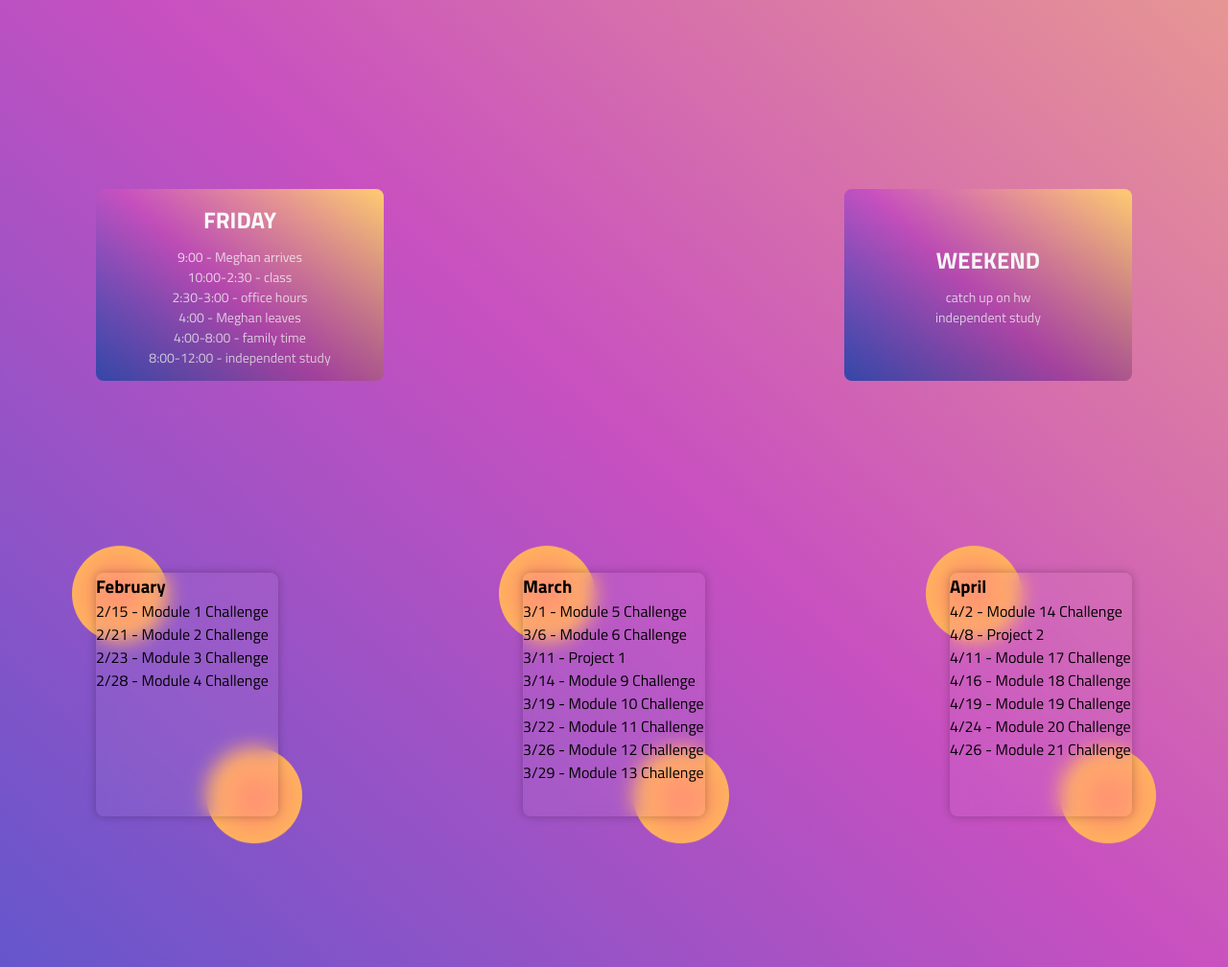
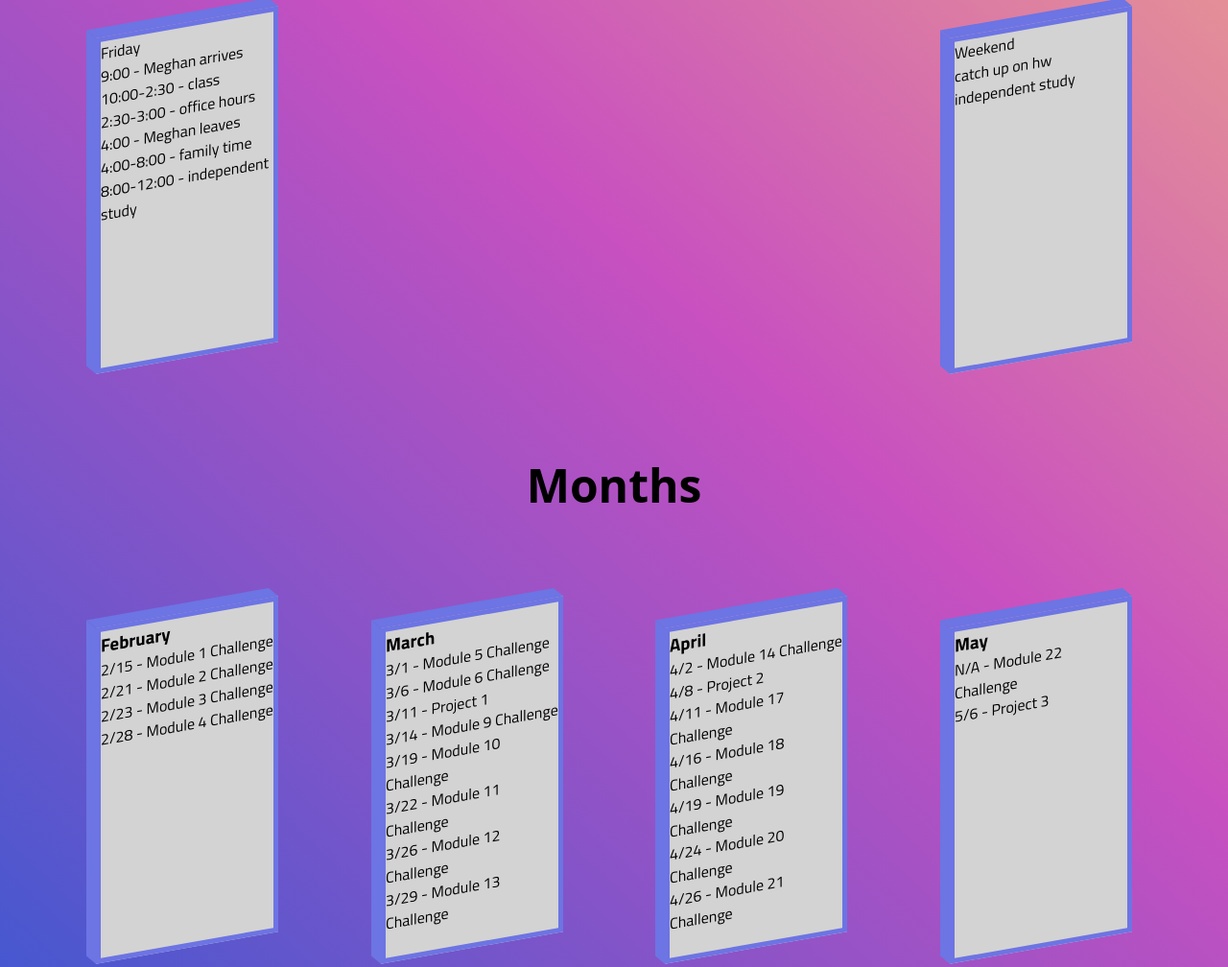
Before and after one commit to anduhrooo/first-day-demo, a plain HTML site: page index.html in a window 1280 px wide. Shown: the part 815-1823 px from the top of the page at 96% size. Drawn offline with Linux system fonts and the light colour scheme; a web font is replaced by a local one.

Commit message:
updated css

```diff
--- a/assets/style.css
+++ b/assets/style.css
@@ -39,148 +39,98 @@ main {
     min-height: 95vh;
 }
 
+h1 {
+    font-family: "Honk", system-ui, -apple-system, BlinkMacSystemFont, 'Segoe UI', Roboto, Oxygen, Ubuntu, Cantarell, 'Open Sans', 'Helvetica Neue', sans-serif;
+    font-size: 5rem;
+}
+
+h2 {
+    display: flex;
+    justify-content: center;
+    margin: 50px;
+    font-family: "Honk", system-ui, -apple-system, BlinkMacSystemFont, 'Segoe UI', Roboto, Oxygen, Ubuntu, Cantarell, 'Open Sans', 'Helvetica Neue', sans-serif;
+    font-size: 3rem;
+}
+
 .cardsection {
     display: flex;
     flex-wrap: wrap;
     justify-content: space-between;
+    padding: 0 50px;
 }
 
 .datesection {
     display: flex;
     flex-wrap: wrap;
     justify-content: space-between;
+    padding: 0 50px;
 }
 
 .card {
-    width: 300px;
-    height: 200px;
-    background-color: #4158D0;
-    background-image: linear-gradient(43deg, #4158D0 0%, #C850C0 46%, #FFCC70 100%);
-    border-radius: 8px;
-    color: white;
-    overflow: hidden;
+    width: 190px;
+    height: 350px;
+    background: lightgrey;
     position: relative;
-    transform-style: preserve-3d;
-    perspective: 1000px;
-    transition: all 0.5s cubic-bezier(0.23, 1, 0.320, 1);
-    cursor: pointer;
-    margin: 100px;
+    transform: skewY(-10deg);
+    border: 5px solid #6d74e3;
+    box-sizing: border-box;
+    transition: all 0.3s;
+    margin: 50px;
 }
 
-  .card-content {
-    padding: 20px;
-    position: relative;
-    z-index: 1;
-    display: flex;
-    flex-direction: column;
-    gap: 10px;
-    color: white;
-    align-items: center;
-    justify-content: center;
-    text-align: center;
-    height: 100%;
+.card::before {
+content: '';
+width: 10px;
+height: 350px;
+background: #6d74e3;
+position: absolute;
+top: -5px;
+left: -14.7px;
+transform-origin: right;
+transform: skewY(45deg);
+border: none;
+transition: all 0.5s;
 }
 
-  .card-content .card-title {
-    font-size: 24px;
-    font-weight: 700;
-    color: inherit;
-    text-transform: uppercase;
-  }
-
-  .card-content .card-para {
-    color: inherit;
-    opacity: 0.8;
-    font-size: 14px;
+.card::after {
+content: '';
+height: 10px;
+width: 190px;
+background: #6d74e3;
+position: absolute;
+top: -14.7px;
+left: -5px;
+transform-origin: bottom;
+transform: skewX(45deg);
+border: none;
+transition: all 0.5s;
 }
 
 .card:hover {
-    transform: rotateY(10deg) rotateX(10deg) scale(1.05);
-    box-shadow: 0 10px 20px rgba(0, 0, 0, 0.2);
+transform: skewY(0deg);
 }
 
-  .card:before {
-    content: "";
-    position: absolute;
-    top: 0;
+.card:hover::before {
+width: 0px;
+height: 249px;
 left: 0;
-    width: 100%;
-    height: 100%;
-    background: linear-gradient(transparent, rgba(0, 0, 0, 0.1));
-    transition: transform 0.5s cubic-bezier(0.23, 1, 0.320, 1);
-    z-index: 1;
+top: 0.1px;
 }
 
-  .card:hover:before {
-    transform: translateX(-100%);
+.card:hover::after {
+width: 184px;
+height: 0px;
+left: 0.1px;
+top: 0;
 }
 
-  .card:after {
-    content: "";
-    position: absolute;
-    top: 0;
-    right: 0;
-    width: 100%;
-    height: 100%;
-    background: linear-gradient(transparent, rgba(0, 0, 0, 0.1));
-    transition: transform 0.5s cubic-bezier(0.23, 1, 0.320, 1);
-    z-index: 1;
+.card__content {
+padding: 10px;
+color: #323232;
 }
 
-  .card:hover:after {
-    transform: translateX(100%);
-  }
-
-  .card2 {
-    width: 190px;
-    height: 254px;
-    transition: all 0.2s;
-    position: relative;
-    cursor: pointer;
-    margin: 100px;
-  }
-
-  .card-inner {
-    width: inherit;
-    height: inherit;
-    background: rgba(255,255,255,.05);
-    box-shadow: 0 0 10px rgba(0,0,0,0.25);
-    backdrop-filter: blur(10px);
-    border-radius: 8px;
-  }
-
-  .card:hover {
-    transform: scale(1.04) rotate(1deg);
-  }
-
-  .circle {
-    width: 100px;
-    height: 100px;
-    background: radial-gradient(#FF886E, #FFC259);
-    border-radius: 50%;
-    position: absolute;
-    animation: move-up6 2s ease-in infinite alternate-reverse;
-  }
-
-  .circle:nth-child(1) {
-    top: -25px;
-    left: -25px;
-  }
-
-  .circle:nth-child(2) {
-    bottom: -25px;
-    right: -25px;
-    animation-name: move-down1;
-  }
-
-  @keyframes move-up6 {
-    to {
-      transform: translateY(-10px);
+@media only screen and (max-width: 600px) {
+.cardsection {
+    justify-content: center;
 }
 }
-
-  @keyframes move-down1 {
-    to {
-      transform: translateY(10px);
-    }
-  }
--- a/index.html
+++ b/index.html
@@ -5,10 +5,10 @@
         <meta name="viewport" content="width=device-width, initial-scale=1.0" />
         <link rel="preconnect" href="https://fonts.googleapis.com">
 <link rel="preconnect" href="https://fonts.gstatic.com" crossorigin>
-<link href="https://fonts.googleapis.com/css2?family=Titillium+Web:ital,wght@0,200;0,300;0,400;0,600;0,700;0,900;1,200;1,300;1,400;1,600;1,700&display=swap" rel="stylesheet">
+<link href="https://fonts.googleapis.com/css2?family=Honk&family=Titillium+Web:ital,wght@0,200;0,300;0,400;0,600;0,700;0,900;1,200;1,300;1,400;1,600;1,700&display=swap" rel="stylesheet">
         <link rel="stylesheet" href="./assets/style.css">
     </head>
-    <body>
+    <body class="container">
         <header>
             <h1>Andrew's Weekly Schedule</h1>
             <!-- <nav >
@@ -21,6 +21,7 @@
             <p>doing this for practice, will update to make more ✨pretty✨</p>
         </header>
         <main>
+            <h2 class="sectionHeaders">Weeks</h2>
             <section class="cardsection">
                 <div class="card">
                     <div class="card-content">
@@ -91,8 +92,9 @@
                     </div>
                 </div>
             </section>
+            <h2 class="sectionHeaders">Months</h2>
             <section class="datesection">
-                <div class="card2">
+                <div class="card">
                     <div class="circle"></div>
                     <div class="circle"></div>
                     <div class="card-inner">
@@ -105,7 +107,7 @@
                         </ul>
                     </div>
                 </div>
-                <div class="card2">
+                <div class="card">
                     <div class="circle"></div>
                     <div class="circle"></div>
                     <div class="card-inner">
@@ -122,7 +124,7 @@
                         </ul>
                     </div>
                 </div>
-                <div class="card2">
+                <div class="card">
                     <div class="circle"></div>
                     <div class="circle"></div>
                     <div class="card-inner">
@@ -138,7 +140,7 @@
                         </ul>
                     </div>
                 </div>
-                <div class="card2">
+                <div class="card">
                     <div class="circle"></div>
                     <div class="circle"></div>
                     <div class="card-inner">
```
Lines whose indentation alone changed are shown as unchanged.
